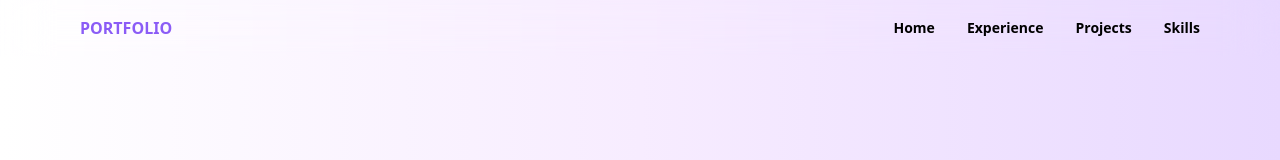
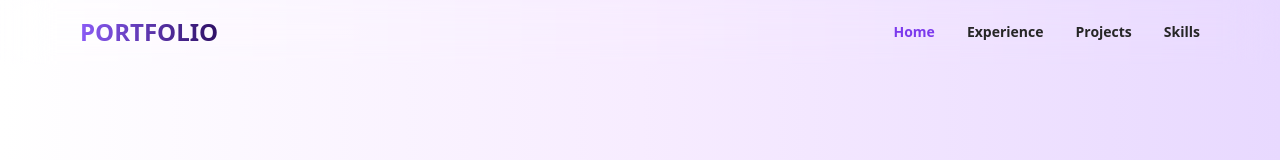
Before and after one commit to jbayron09/my-web-portfolio, a Next.js app: page / in a window 1280 px wide. Shown: the top 160 px of the page. Built offline with nearby package versions, Linux system fonts and the light colour scheme.

Commit message:
fixed images

```diff
--- a/src/layouts/main/navbar/index.tsx
+++ b/src/layouts/main/navbar/index.tsx
@@ -9,32 +9,24 @@ interface Section {
 }
 
 const sections: Section[] = [
-  {
-    name: 'Home',
-    href: '#home',
-  }, {
-    name: 'Experience',
-    href: '#about-me',
-  }, {
-    name: 'Projects',
-    href: '#projects',
-  }, {
-    name: 'Skills',
-    href: '#skills',
-  },
+  { name: 'Home', href: '#home' },
+  { name: 'Experience', href: '#experience' },
+  { name: 'Projects', href: '#projects' },
+  { name: 'Skills', href: '#skills' },
 ]
 
 const MainNavbar = () => {
   const [isOpen, setIsOpen] = useState<boolean>(false)
-
+  const [activeSection, setActiveSection] = useState<string>('Home')
+  console.log(activeSection)
   const toggle = () => setIsOpen(!isOpen)
 
   return (
       <nav className="sticky top-0 left-0 w-full z-50 backdrop-blur-xl">
         <div className="container py-4 flex items-center gap-8 justify-between">
-          <span className="uppercase font-extrabold text-violet-500">
+          <h1 className="uppercase text-xl lg:text-2xl font-bold bg-gradient-to-r from-violet-500 to-violet-950 dark:from-violet-600 dark:to-white bg-clip-text text-transparent">
             Portfolio
-          </span>
+          </h1>
           <ul
               className={clsx([
                 isOpen ? 'max-md:block' : 'max-md:hidden',
@@ -43,22 +35,24 @@ const MainNavbar = () => {
                 'max-md:absolute max-md:top-full max-md:left-0 max-md:w-full max-md:bg-neutral-50/70 max-md:dark:bg-neutral-900',
               ])}
           >
-            {
-              sections.map(section => (
+            {sections.map(section => (
                 <li key={section.name} className="max-md:w-full flex">
                   <a
                       href={section.href}
                       className={clsx([
-                          'w-full font-bold text-sm p-4 text-center duration-300 dark:text-neutral-100',
-                          'md:p-0 hover:text-violet-500 dark:hover:text-violet-500 active:text-purple-400',
+                        'w-full font-bold text-sm p-4 text-center duration-300 text-neutral-800 dark:text-neutral-100',
+                        'md:p-0 hover:text-violet-700 dark:hover:text-violet-500',
+                        activeSection === section.name && 'text-violet-600 dark:text-violet-400 font-extrabold',
                       ])}
-                        onClick={() => isOpen && toggle()}
+                      onClick={() => {
+                        setActiveSection(section.name)
+                        if (isOpen) toggle()
+                      }}
                   >
                     {section.name}
                   </a>
                 </li>
-              ))
-            }
+            ))}
           </ul>
           <div className="max-md:flex items-center gap-2 hidden">
             <button
@@ -68,9 +62,7 @@ const MainNavbar = () => {
                 ])}
                 onClick={() => toggle()}
             >
-              {
-                isOpen ? <IoMdClose/> : <IoMdMenu/>
-              }
+              {isOpen ? <IoMdClose/> : <IoMdMenu/>}
             </button>
           </div>
         </div>
--- a/src/modules/home/MyExperience.tsx
+++ b/src/modules/home/MyExperience.tsx
@@ -25,7 +25,7 @@ const items: Item[] = [
 
 const MyExperience = () => {
   return (
-      <section className="bg-banner bg-cover bg-center bg-fixed" id="about-me">
+      <section className="bg-banner bg-cover bg-center bg-fixed" id="experience">
         <div
             className="backdrop-blur-sm bg-gradient-to-r from-[#ffffff] via-[#f7ecff]/70 to-[#e8d9ff]
                dark:from-[#020024] dark:via-[#190b36]/70 dark:to-[#281649]"
```
Also changed, not shown: public/images/banner.jpg, 1 other file (tests, documents, lock files or other folders). Lines whose indentation alone changed are shown as unchanged.
